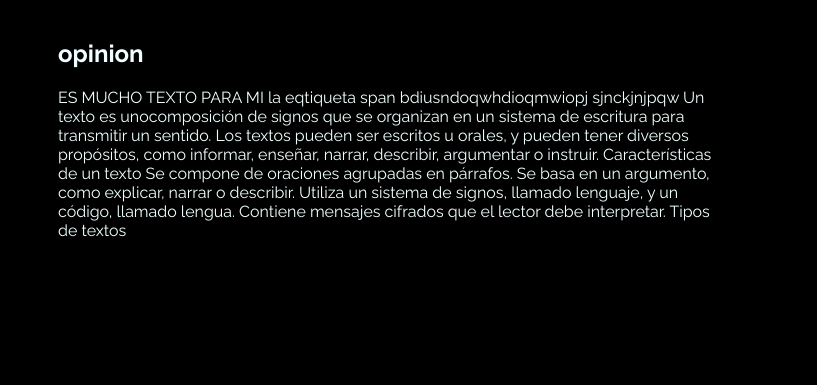
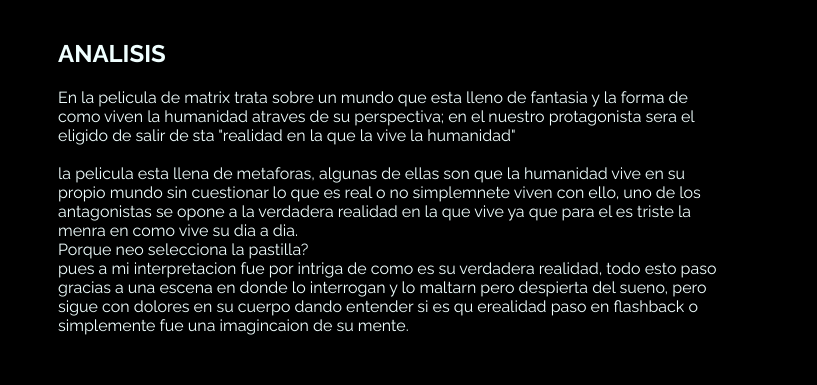
Before and after one commit to oscarcolis/pagina, a plain HTML site: page oscarcolis.github/borrador.HTML in a window 1280 px wide. Shown: the part 161-546 px from the top of the page, 0-817 px from the left. Drawn offline with Linux system fonts and the light colour scheme.

Commit message:
cambie el texto

```diff
--- a/oscarcolis.github/borrador.HTML
+++ b/oscarcolis.github/borrador.HTML
@@ -12,20 +12,17 @@
         <div class="parrafo">
 
         <article class="articulo">
-            <h1>opinion</h1>
-            <p>ES MUCHO TEXTO PARA MI
-                la eqtiqueta span bdiusndoqwhdioqmwiopj
-            sjnckjnjpqw
-            Un texto es unocomposición de signos que se organizan en un
-             sistema de escritura para transmitir un sentido. Los textos pueden ser
-             escritos u orales, y pueden tener diversos propósitos, como informar,
-              enseñar, narrar, describir, argumentar o instruir.
-            Características de un texto
-            Se compone de oraciones agrupadas en párrafos.
-            Se basa en un argumento, como explicar, narrar o describir.
-            Utiliza un sistema de signos, llamado lenguaje, y un código, llamado lengua.
-            Contiene mensajes cifrados que el lector debe interpretar.
-            Tipos de textos
+            <h1>ANALISIS</h1>
+            <p>En la pelicula de matrix  trata sobre un mundo que esta lleno de fantasia
+                y la forma de como viven la humanidad atraves de su perspectiva; en el nuestro protagonista
+                sera el eligido de salir de sta "realidad en la que la vive la humanidad"<br>
+            </br> la pelicula esta llena de metaforas, algunas de ellas son que la humanidad vive en su propio mundo
+            sin cuestionar lo que es real o no simplemnete viven con ello, uno de los antagonistas se opone a la verdadera
+            realidad en la que vive ya que para el es triste la menra en como vive su dia a dia.
+            <br>Porque neo selecciona la pastilla?<br>
+            pues a mi interpretacion fue por intriga de como es su verdadera realidad, todo esto paso gracias a una escena
+            en donde lo interrogan y lo maltarn pero despierta del sueno, pero sigue con dolores en su cuerpo dando entender
+            si es qu erealidad paso en flashback o simplemente fue una imagincaion de su mente.
             </p>
         </article>
         <div class="imagen1">
```
